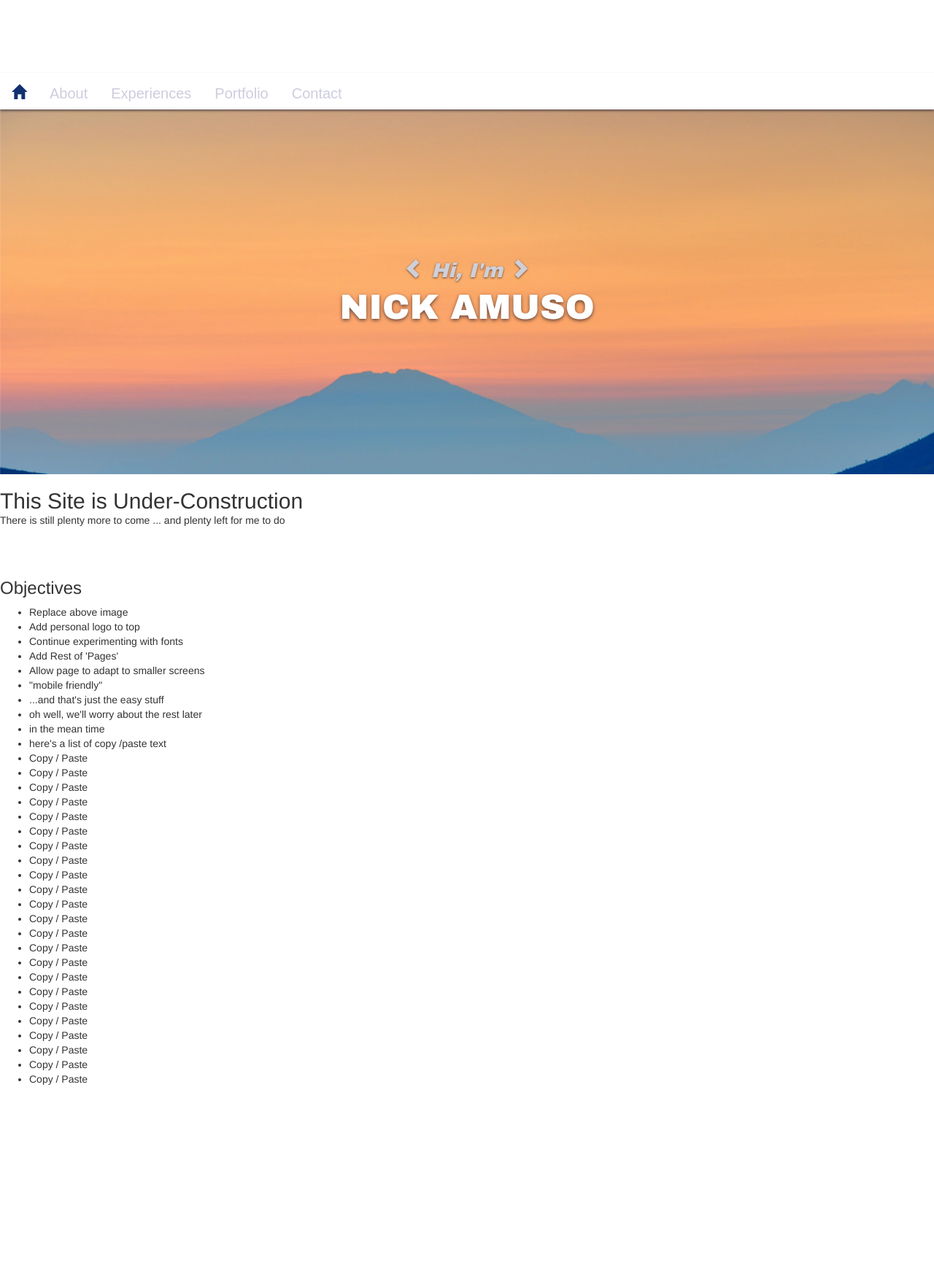
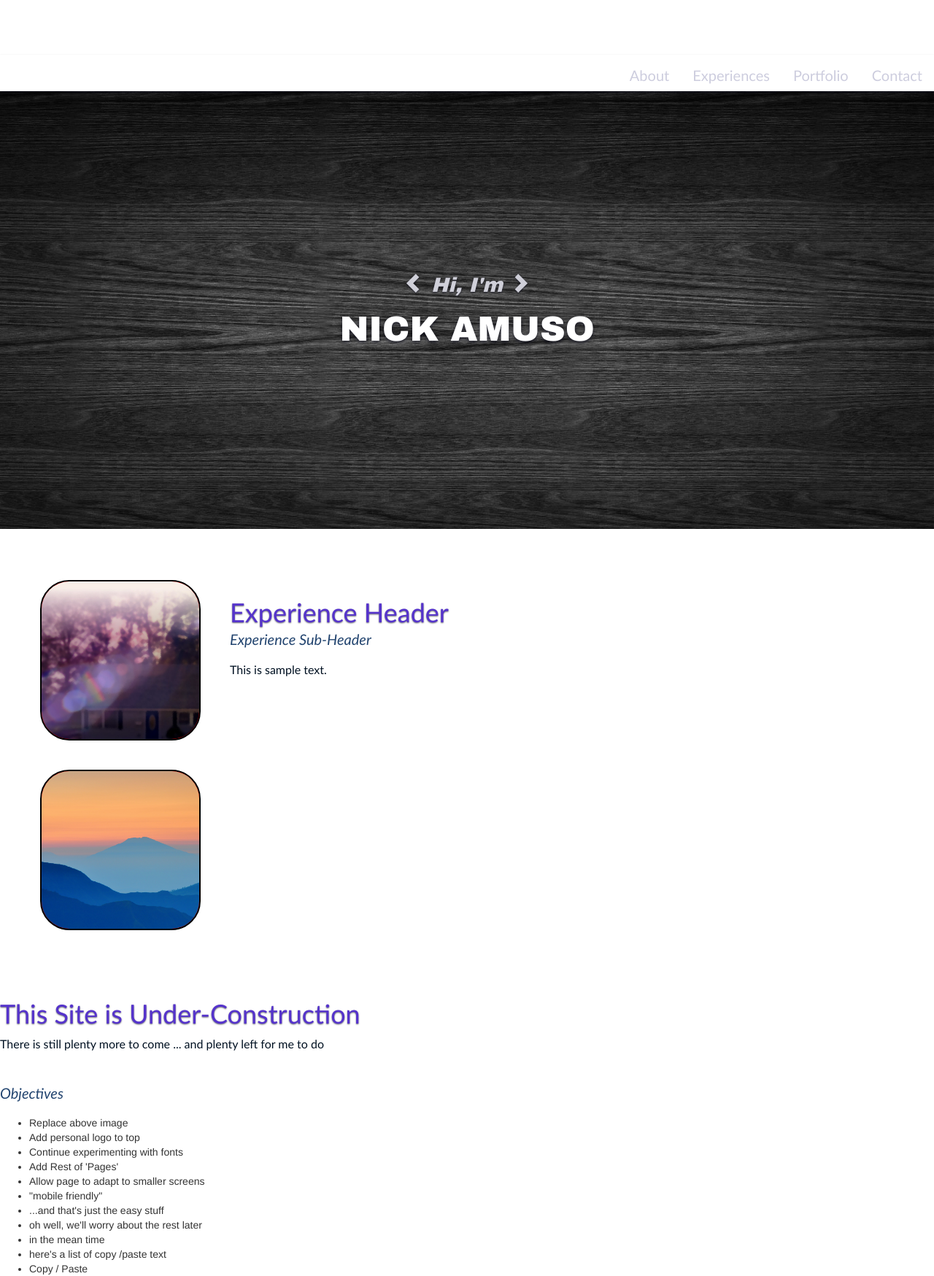
Before and after one commit to namuso/Portfolio-Website, a PHP site: page / in a window 1280 px wide. Shown: the top 1749 px of the page at 73% size. Before the commit the page ends 1487 px from the top, so only its background shows below. Run offline with PHP 8.4, Linux system fonts and the light colour scheme.

Commit message:
Added experiences section

```diff
--- a/css/main.css
+++ b/css/main.css
@@ -1,5 +1,8 @@
 /* CSS */
-body {margin: 0;}
+body {
+  margin: 0;
+  background-color: white;
+}
 
 a {
   color: black;
@@ -7,14 +10,14 @@ a {
 
 .myhead {
   width: 100%;
-  height: 100px;
+  height: 75px;
   background-color: white;
 }
 
 .not--fixed {
   margin: 0;
   position: static;
-  z-index: 10;
+  z-index: 10000;
 }
 
 .is--fixed {
@@ -25,31 +28,40 @@ a {
   left: 0;
   width: 100%;
   line-height: 1.5;
+  z-index: 10000;
 }
+
 
 ul.topnav {
     list-style-type: none;
     margin: 0;
     margin-bottom: -50px;
-    padding: 0;
+    /*margin-left: auto;
+    margin-right: auto;*/
+    padding: 10;
     overflow: hidden;
     background-color: #FFFFFF;
     opacity: 0.99;
     height: 50px;
     width: 100%;
     box-shadow: 0 2px 3px rgba(0, 0, 20, 0.5);
+    z-index: 10000;
 }
 
-ul.topnav li {float: left;}
+ul.topnav li {display: inline-block;
+}/*float: left;}*/
 
 ul.topnav li a {
-    display: block;
+    display: inline-block;
+
+    /*display: block;*/
     color: #CDCDDE;
     text-align: center;
     padding: 14px 16px;
     text-decoration: none;
-    font-family: Arial;
+    font-family: "Trebuchet MS";
     font-size: 20px;
+    z-index: 10000;
 }
 
 ul.topnav li a:hover:not(.active) {color: #0F2F6F;}
@@ -57,6 +69,17 @@ ul.topnav li a:hover:not(.active) {color: #0F2F6F;}
 ul.topnav li a.active {color: #0F2F6F;}
 
 ul.topnav li.right {float: right;}
+
+.fake-nav {
+  color: white;
+  background-color: black;
+  height: 50px;
+  width: 100%;
+  top: 200px;
+  position: fixed;
+  margin: 0;
+  left: 0;
+}
 
 /* Parallax Images */
 .hsContainer {
@@ -84,12 +107,31 @@ ul.topnav li.right {float: right;}
     background-repeat: no-repeat;
     background-attachment: fixed;
     background-size: cover;
-    height: 500px;
+    height: 600px;
     width: 100%;
 }
 
+p {
+    font-family: "Trebuchet MS";
+    font-size: 16px;
+    color: #001122
+}
+
 h2 {
-    margin: 0;
+    font-family: "Trebuchet MS";
+    font-style: bold;
+    font-size: 36px;
+    color: #5533CC;
+    text-shadow: 0 1px 2px rgba(0, 0, 20, 0.6);
+}
+
+h3 {
+    margin-top: -5px;
+    margin-bottom: 20px;
+    font-family: "Trebuchet MS";
+    font-style: italic;
+    font-size: 20px;
+    color: #22446F
 }
 
 h4 {
@@ -111,7 +153,46 @@ h4 {
     }
 
 /* Slide 1 */
-#slide-1 .bcg {background-image:url('../img/bg0.jpg')}
+#slide-1 .bcg {background-image:url('../img/bg4.jpg')}
+
+.expContainer {
+  padding: 40px;
+  background-color: white;
+  z-index: 1;
+}
+
+.expItem {
+  padding: 10px;
+  background-color: white;
+  margin: 5px;
+  margin-top: 20px;
+  height: 240px;
+  width: 100%;
+}
+
+.expImage {
+  background-color: red;
+  border: 2px solid black;
+  border-radius: 40px;
+  width: 220px;
+  height: 220px;
+  float: left;
+  overflow: hidden;
+  position: relative;
+}
+
+.expImage img {
+  position: absolute;
+  /*left: -20px;
+  top: 0px;*/
+  height: 100%;
+}
+
+.expText {
+  float: left;
+  padding: 5px;
+  padding-left: 40px;
+}
 
 /* Media / Screen Size */
 @media screen and (max-width: 400px){
--- a/index.html
+++ b/index.html
@@ -14,14 +14,14 @@
 
 <header class="not--fixed" id="mynavbar">
     <ul class="topnav">
-      <li><a class="active" href="#home">
-          <span class="glyphicon glyphicon-home" aria-hidden="true"></span>
+      <!--<li><a href="#home">
+          <img src="img/namuso-logo.png" alt="namuso" width="30" height="30">
         </a>
-      </li>
-      <li><a href="#about">About</a></li>
-      <li><a href="#exp">Experiences</a></li>
-      <li><a href="#portfolio">Portfolio</a></li>
-      <li><a href="#contact">Contact</a></li>
+      </li>-->
+        <li class="right"><a href="#contact">Contact</a></li>
+        <li class="right"><a href="#portfolio">Portfolio</a></li>
+        <li class="right"><a href="#exp">Experiences</a></li>
+        <li class="right"><a href="#about">About</a></li>
     </ul>
 </header>
 
@@ -31,23 +31,48 @@
 <section id="slide-1" class="homeSlide">
     <div class="bcg"
         data-center="background-position: 50% 0px;"
-        data-top-bottom="background-position: 50% -250px;"
+        data-top-bottom="background-position: 50% 0px;"
         data-anchor-target="#slide-1"
     >
+
+
         <div class="hsContainer">
             <div class="hsContent"
                 data-center="opacity: 1"
                 data-75-top="opacity: 0"
                 data-anchor-target="#slide-1 h2">
+
                 <h4>
                   <span class="glyphicon glyphicon-chevron-left" aria-hidden="true"></span>
                   Hi, I'm
                   <span class="glyphicon glyphicon-chevron-right" aria-hidden="true"></span>
                 </h4>
                 <h2>NICK AMUSO</h2>
+
             </div>
         </div>
     </div>
+</section>
+
+<!-- experiences -->
+<section>
+  <div class="expContainer">
+    <div class="expItem" id="Tudor">
+      <div class="expImage">
+        <img src="img/bg3.jpg" alt="Tudor">
+      </div>
+      <div class="expText">
+        <h2>Experience Header</h2>
+        <h3>Experience Sub-Header</h3>
+        <p>This is sample text.</p>
+      </div>
+    </div>
+    <div class="expItem" id="TCNJ">
+      <div class="expImage">
+        <img src="img/bg0.jpg" alt="TCNJ">
+      </div>
+    </div>
+  </div>
 </section>
 
   <br>
@@ -57,6 +82,7 @@
   <br>
 
   <h3>Objectives</h3>
+
  <ul>
   <li>Replace above image</li>
   <li>Add personal logo to top</li>
--- a/js/navbarfix.js
+++ b/js/navbarfix.js
@@ -1,6 +1,6 @@
 $(window).scroll(function() {
   var $header = $("header");
-  var window_offset = 100 - $(window).scrollTop();
+  var window_offset = 75 - $(window).scrollTop();
   var my_id = 'mynavbar';
 
   if (window_offset < 0 && document.getElementById(my_id).className.match(/(?:^|\s)not--fixed(?!\S)/)){
```
Also changed, not shown: img/bg1.png (added), img/bg2.png (added), img/bg3.jpg (added), img/bg4.jpg (added), img/namuso-logo.png (added).
